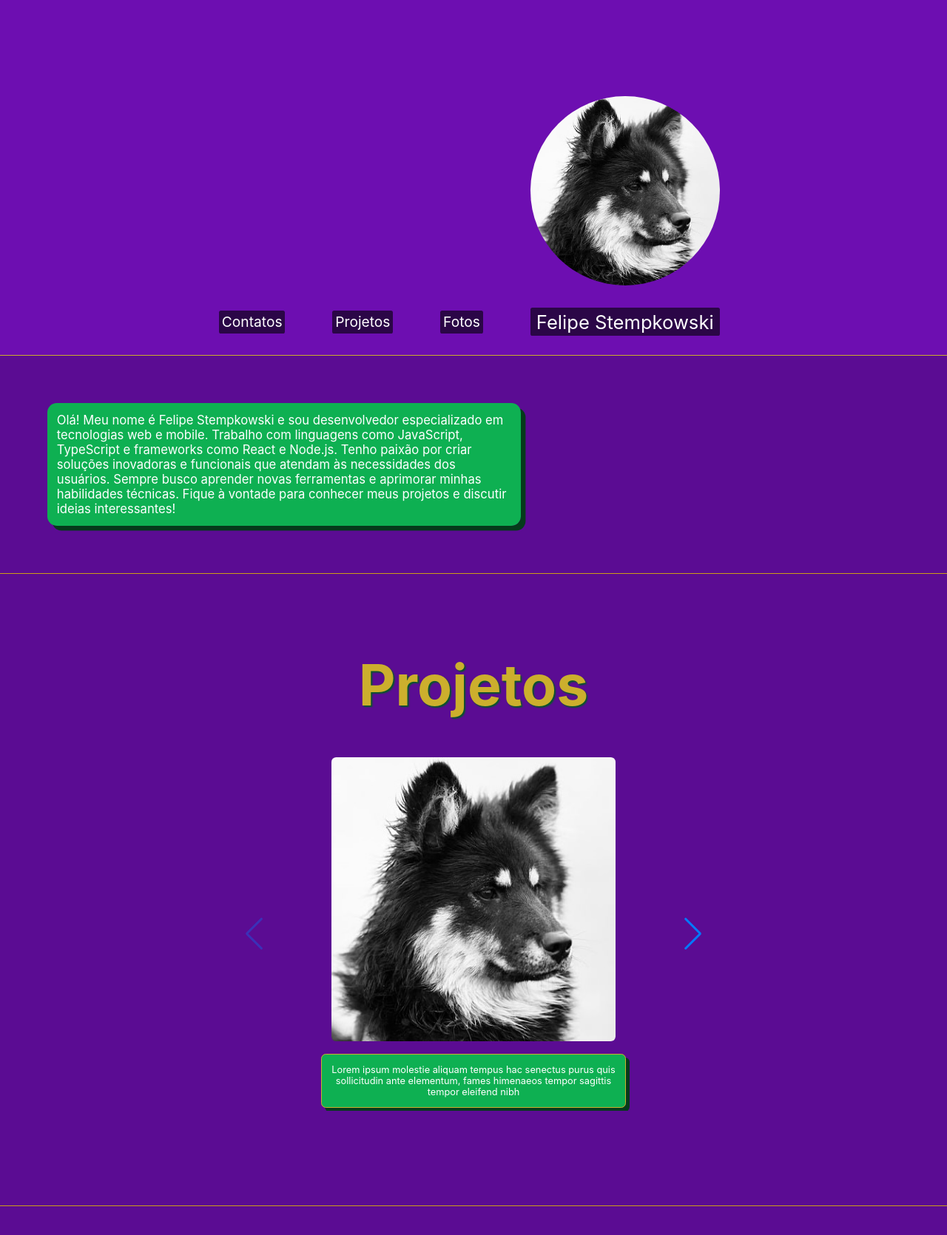
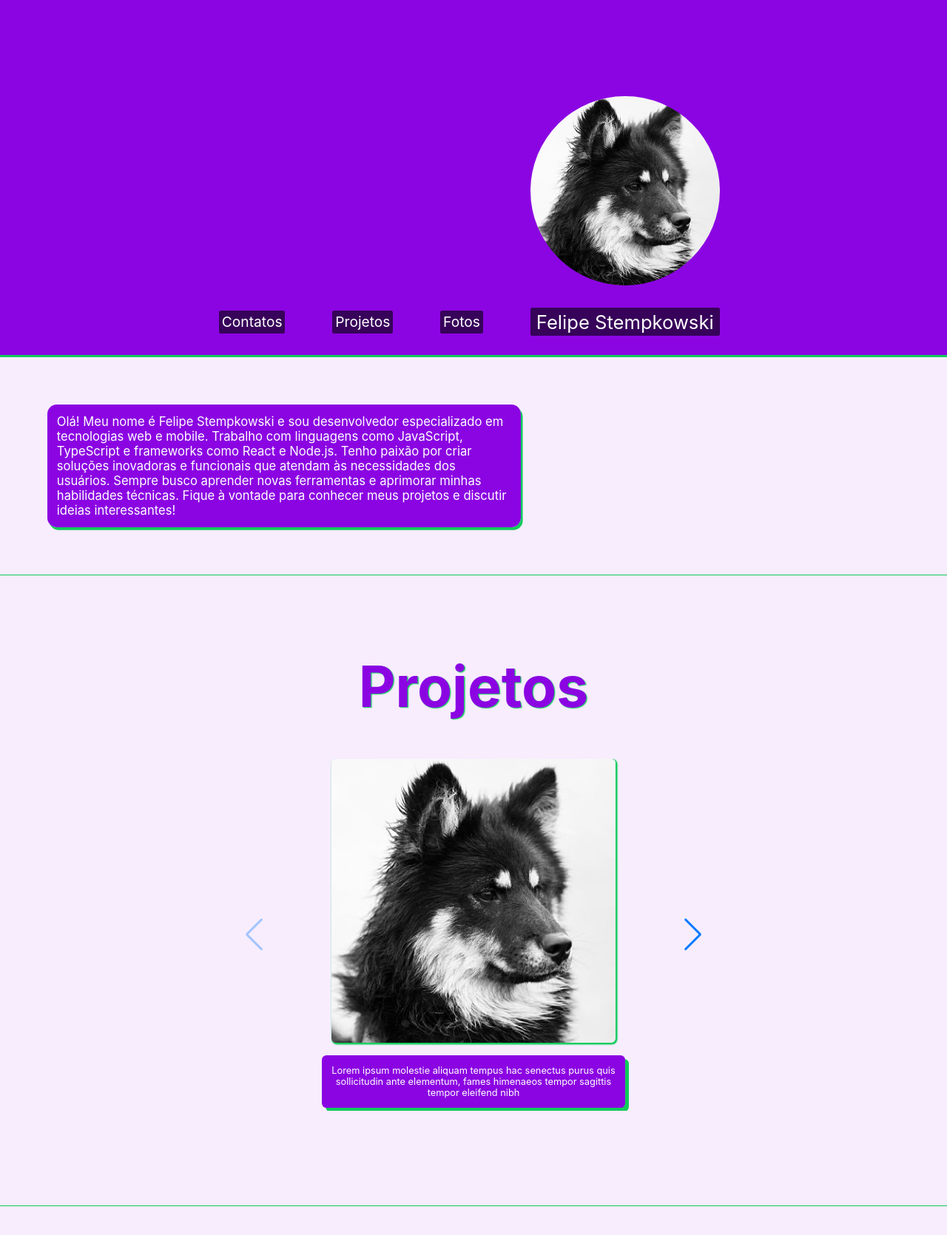
Before and after one commit to FelipeStemp/SitePortifolio, a React (Create React App) app: page / in a window 1280 px wide. Shown: the top 1670 px of the page at 74% size. Built offline with nearby package versions, Linux system fonts and the light colour scheme.

Commit message:
Atualização, att

```diff
--- a/src/Components/Apresentacao/styled.ts
+++ b/src/Components/Apresentacao/styled.ts
@@ -6,7 +6,7 @@ height: auto;
 width: 50vw;
 margin: 5vw 0px 0px 5vw;
 text-align: left;
-background-color: #0EB052;
+background-color: rgba(139, 5, 226, 1);
 border-radius: 1vw;
 @media(max-width: 1025px){
 margin:auto;
@@ -21,7 +21,7 @@ margin-top: 20vw;
 
 export const TxtApresenta = styled.p`
 font-size: 1.3vw;
-box-shadow: 0.5vw 0.5vw #053B1B;
+box-shadow: 0.2vw 0.3vw #10CB5B;
 border-radius: 1vw;
 padding: 1vw;
 @media(max-width: 720px){
--- a/src/Components/Header/styled.ts
+++ b/src/Components/Header/styled.ts
@@ -4,11 +4,11 @@ export const HeaderBody = styled.div`
   witdh: 100vw;
   height: 60vh;
   margin: none;
-  background-color: #6D0EB1;
+  background-color: rgba(139, 5, 226, 1);
   background-repeat: no-repeat;
   background-size: cover;
   background-position: center;
-  border-bottom: 1px solid #CCAF2D;
+  border-bottom: 3px solid #10CB5B;
   color: white;
   display: flex;
   align-items: flex-end;
--- a/src/Components/LineDivision/styled.ts
+++ b/src/Components/LineDivision/styled.ts
@@ -3,6 +3,6 @@ import styled from "styled-components";
 export const LineDiv = styled.div<{margin?: string}>`
 height: 1px;
 width: 100%;
-background-color: #CC9F16;
+background-color: #10CB5B;
 margin: ${(props) => props.margin};
 `
--- a/src/Components/footer/styled.ts
+++ b/src/Components/footer/styled.ts
@@ -2,12 +2,11 @@ import styled from "styled-components";
 
 export const DivFooter = styled.div`
 height: 50vh;
-background-color: #6D0EB1;
+background-color: rgba(139, 5, 226, 1);
 display: flex;
 align-items: center;
 justify-content: space-between;
-border-top: 1px solid #CCAF2D;
-box-shadow: 0vw 0vw 0vw 0.1vw #26053E;
+border-top: 3px solid #10CB5B;
 
 @media(max-width: 720px){
 display: grid;
--- a/src/Components/projetos/CardProjeto/styled.ts
+++ b/src/Components/projetos/CardProjeto/styled.ts
@@ -14,10 +14,7 @@ margin: 1vw;
 export const ImageCard = styled.img`
 width: 30vw;
 border-radius: 0.5vw;
-&:hover{
-  box-shadow: 0.5vw 0.5vw rgba(0, 0, 0, 0.3);
-  transform: scale(1.01,1.01);
-}
+box-shadow: 0.1vw 0.1vw 0.1vw 0.1vw #10CB5B;
 
 @media(max-width: 720px){
 width: 80vw;
@@ -25,7 +22,6 @@ width: 80vw;
 `
 export const TxtImg = styled.div`
   margin-top: 1vw;
-  border: 1px solid #CCAF2D;
   text-align: center;
   font-size: 1vw;
   overflow-wrap: anywhere;
@@ -33,9 +29,9 @@ export const TxtImg = styled.div`
   height: auto;
   padding: 1vw;
   border-radius: 0.5vw;
-  background-color: #0EB052;
+  background-color: rgba(139, 5, 226, 1);
   color:white;
-  box-shadow: 5px 5px #053B1B;
+  box-shadow: 5px 5px #10CB5B;
   width:30vw;
 
   @media(max-width: 720px){
--- a/src/Components/projetos/styled.ts
+++ b/src/Components/projetos/styled.ts
@@ -21,8 +21,8 @@ height: auto;
 
 export const Titulo = styled.div`
   width: 100%;
-  text-shadow: 0.15vw 0.15vw 0.15vw #075727;
-  color:#CCAF2D;
+  text-shadow: 0.1vw 0.1vw 0.1vw #10CB5B;
+  color:rgba(139, 5, 226, 1);
   margin-top: 5vh;
   font-size: 3vw;
 
--- a/src/Pages/Home/styled.ts
+++ b/src/Pages/Home/styled.ts
@@ -2,5 +2,5 @@ import styled from "styled-components";
 
 export const HomeDiv = styled.div`
 width: 100vw;
-background-color:#5B0C93;
+background: rgba(139, 5, 226, 0.07);
 `
```
